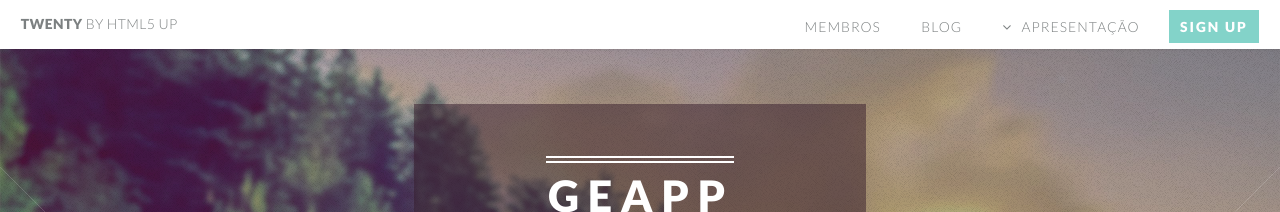
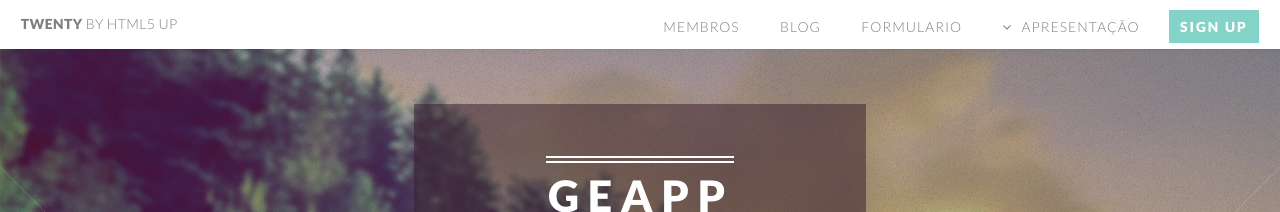
Before and after one commit to econometrick/econometrick.github.io, a Jekyll site: the page built from index.html, in a window 1280 px wide. Shown: the top 212 px of the page. Built offline with Jekyll 4.4.1, drawn with Linux system fonts in a browser that asks for light colours.

Commit message:
Update header.html

```diff
--- a/_includes/header.html
+++ b/_includes/header.html
@@ -4,6 +4,7 @@
 					<ul>
 						<li><a href="/certo.html">Membros</a></li>
                         <li><a href="/blog.html">Blog</a></li>
+			<li><a href="/formlario.html">formulario</a></li>
 						<li class="submenu">
 							<a href="">Apresentação</a>
 							<ul>
```
